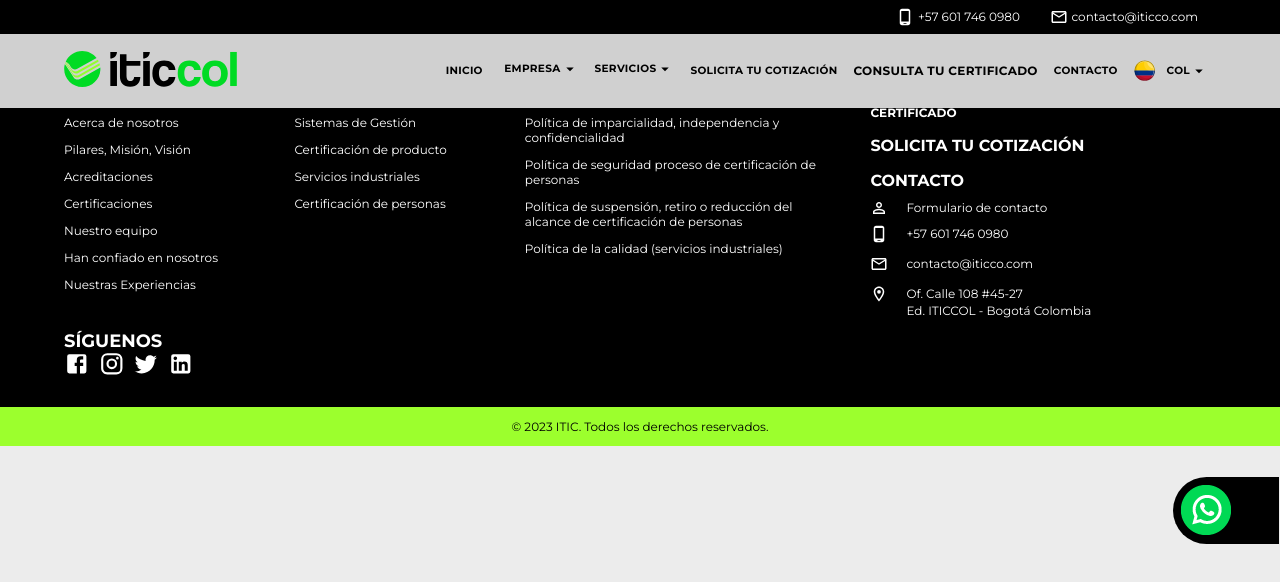
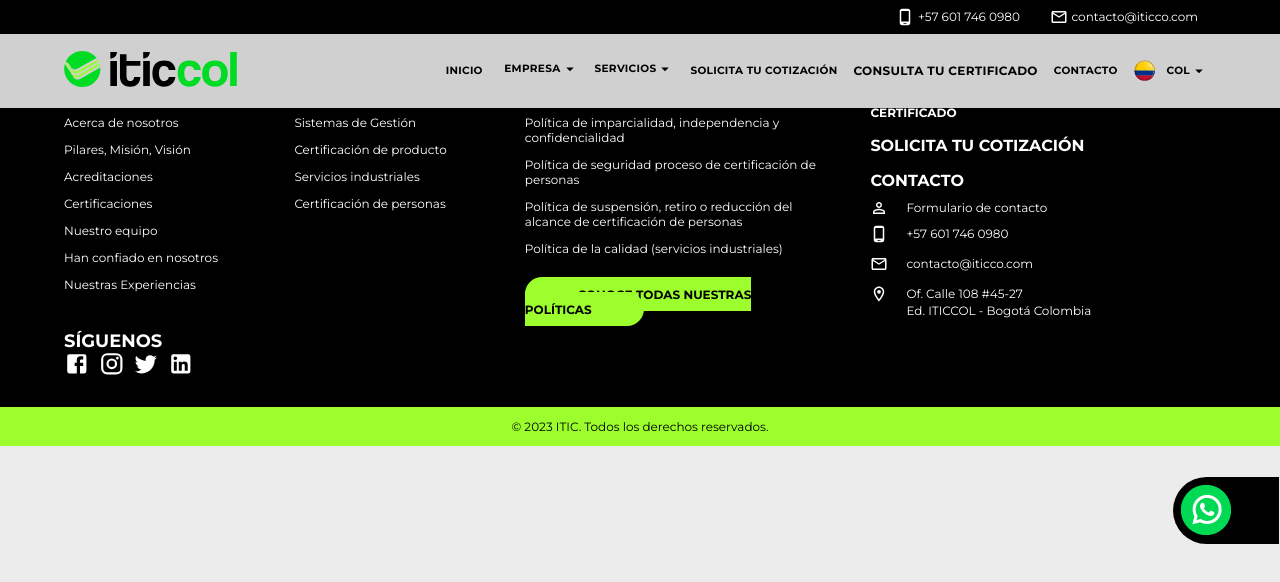
Before and after one commit to jans027/itic, a React (Create React App) app: page /empresa/politicas in a window 1280 px wide. Shown: the top 582 px of the page. Built offline with nearby package versions, Linux system fonts and the light colour scheme.

Commit message:
estilos contactos

```diff
--- a/src/components/Address.jsx
+++ b/src/components/Address.jsx
@@ -10,7 +10,7 @@ const Address = () => {
 
     // get data
     const [datos] = data;
-    const { inicio: { email, phone, address, addressBuilding, addressItic } } = datos;
+    const { inicio: { email, phone, addressItic } } = datos;
 
     return (
         <>
--- a/src/components/ContactForm.jsx
+++ b/src/components/ContactForm.jsx
@@ -42,10 +42,13 @@ const ContactForm = (props) => {
         // Llama a la función cerrarModal para cerrar la ventana modal en el componente padre
 
     };
-    const handleClick2 = () => {
-        props.cerrarModal()// Llama a la función cerrarModal para cerrar la ventana modal en el componente padre
+    // const handleClick2 = () => {
+    //     props.cerrarModal()// Llama a la función cerrarModal para cerrar la ventana modal en el componente padre
 
-    };
+    // };
+
+    //  Estate form Ok
+    // const [formOk setFormOk] = useState(false)
 
 
 
@@ -115,12 +118,12 @@ const ContactForm = (props) => {
                 .then((result) => {
                     console.log(result.text);
                     alert('Mensaje enviado con exito...');
-                    handleClick(props.cerrarModal())
+                    // setFormOk(true)
 
                 },
                     (error) => {
                         alert('Intenta mas tarde...');
-                        handleClick(props.cerrarModal())
+                        // handleClick(props.cerrarModal())
                     });
         }
 
@@ -228,6 +231,7 @@ const ContactForm = (props) => {
                                 type="submit"
                                 value="Enviar"
                                 onClick={handleClick}
+                                // {formOk !== true ? '' : onClick={() => formularioRef.current.reset()}}
                             >Enviar
                             </button>
                         </span>
--- a/src/components/Footer.jsx
+++ b/src/components/Footer.jsx
@@ -11,7 +11,7 @@ import LinkedInIcon from '@mui/icons-material/LinkedIn';
 import TwitterIcon from '@mui/icons-material/Twitter';
 import PersonOutlineOutlinedIcon from '@mui/icons-material/PersonOutlineOutlined';
 //styles
-import { AddressFooter, BlockNav, ConsultasFooter, ContFooter, ContUlPoliticas, Copy, LinkConsulta1, LogoFooter, Redes } from '../styles/Footer';
+import { AddressFooter, BlockNav, BtnFooter, ConsultasFooter, ContFooter, ContUlPoliticas, Copy, LinkConsulta1, LogoFooter, Redes } from '../styles/Footer';
 //Documents
 import confidencialidad from '../documents/ITIC-C-NA-DI-003-POLITICA-DE-IMPARCIALIDAD-INDEPENDENCIA-Y-CONFIDENCIALIDAD-V7.doc';
 import personas from '../documents/ITIC-C-NA-DI-009-POLITICA-DE-SEGURIDAD-PROCESO-DE-CERTIFICACION-DE-PERSONAS-V2.doc';
@@ -39,6 +39,7 @@ const Footer = () => {
     } = datos;
     const serviciosSub = Object.values(servicios.dropDownMenu);
     const empresasSub = Object.values(empresa.dropDownMenu);
+    // console.log(politicas)
 
 
 
@@ -118,6 +119,7 @@ const Footer = () => {
                                     </a>
                                 </li>
                             </ContUlPoliticas>
+                                    <BtnFooter href={politicas.url}>{politicas.btn}</BtnFooter>
                         </div>
 
                         <ConsultasFooter>
--- a/src/data/data.js
+++ b/src/data/data.js
@@ -452,7 +452,8 @@ export const data = [{
     politicas:{
         id: 'politicas',
         name: 'POLÍTICAS, CÓDIGOS Y REGLAMENTOS',
-        url: '',
+        url: '/empresa/politicas',
+        btn:'CONOCE TODAS NUESTRAS POLÍTICAS',
     },
     enfoque:{
         id:'Enfoque',
--- a/src/styles/Footer.js
+++ b/src/styles/Footer.js
@@ -162,9 +162,21 @@ export const ConsultasFooter = styled.div`
 `
 export const ContUlPoliticas = styled.ul`
     width: 90%;
+    margin-bottom: 2em;
 `
 export const LinkConsulta1 = styled.span`
         h3{
             margin-bottom:1em;
         }
 `
+export const BtnFooter = styled.a`
+    padding: .8em 4.4em;
+    border-radius: 25px;
+    text-decoration: none;
+    font-weight: 700;
+    background-color:var(--color1);
+    color: var(--color4)!important;
+    &:active{
+    background-color:var(--color8);
+    }
+`
```
